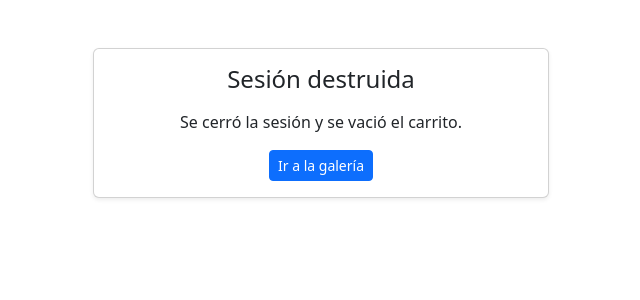
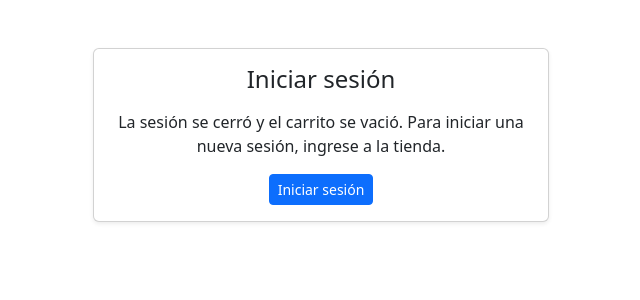
Before and after one commit to oramirez13/tienda_virtual, a PHP site: page /cerrar.php in a window 1280 px wide. Shown: the top 300 px of the page, without its empty margins (319-959 px from the left). Run offline with PHP 8.4, Linux system fonts and the light colour scheme.

Commit message:
Cambiar aviso de sesion a 'Iniciar sesion' en cerrar.php y eliminar captura carrito_01 del README y del repo

```diff
--- a/cerrar.php
+++ b/cerrar.php
@@ -24,7 +24,7 @@ session_destroy();
   <head>
     <meta charset="UTF-8" />
     <meta name="viewport" content="width=device-width, initial-scale=1.0" />
-    <title>Sesión destruida - Tienda Virtual</title>
+    <title>Iniciar sesión - Tienda Virtual</title>
 
     <!-- Framework CSS Bootstrap -->
     <link
@@ -40,11 +40,11 @@ session_destroy();
       <!-- Confirmación del cierre de sesión -->
       <div class="card shadow-sm">
         <div class="card-body text-center">
-          <h1 class="h4 mb-3">Sesión destruida</h1>
-          <p class="mb-3">Se cerró la sesión y se vació el carrito.</p>
+          <h1 class="h4 mb-3">Iniciar sesión</h1>
+          <p class="mb-3">La sesión se cerró y el carrito se vació. Para iniciar una nueva sesión, ingrese a la tienda.</p>
 
-          <!-- Opción de navegación para volver al inicio -->
-          <a href="index.php" class="btn btn-primary btn-sm">Ir a la galería</a>
+          <!-- Opción de navegación para iniciar sesión de nuevo -->
+          <a href="index.php" class="btn btn-primary btn-sm">Iniciar sesión</a>
         </div>
       </div>
     </div>
```
Also changed, not shown: README.md, 1 other file.
